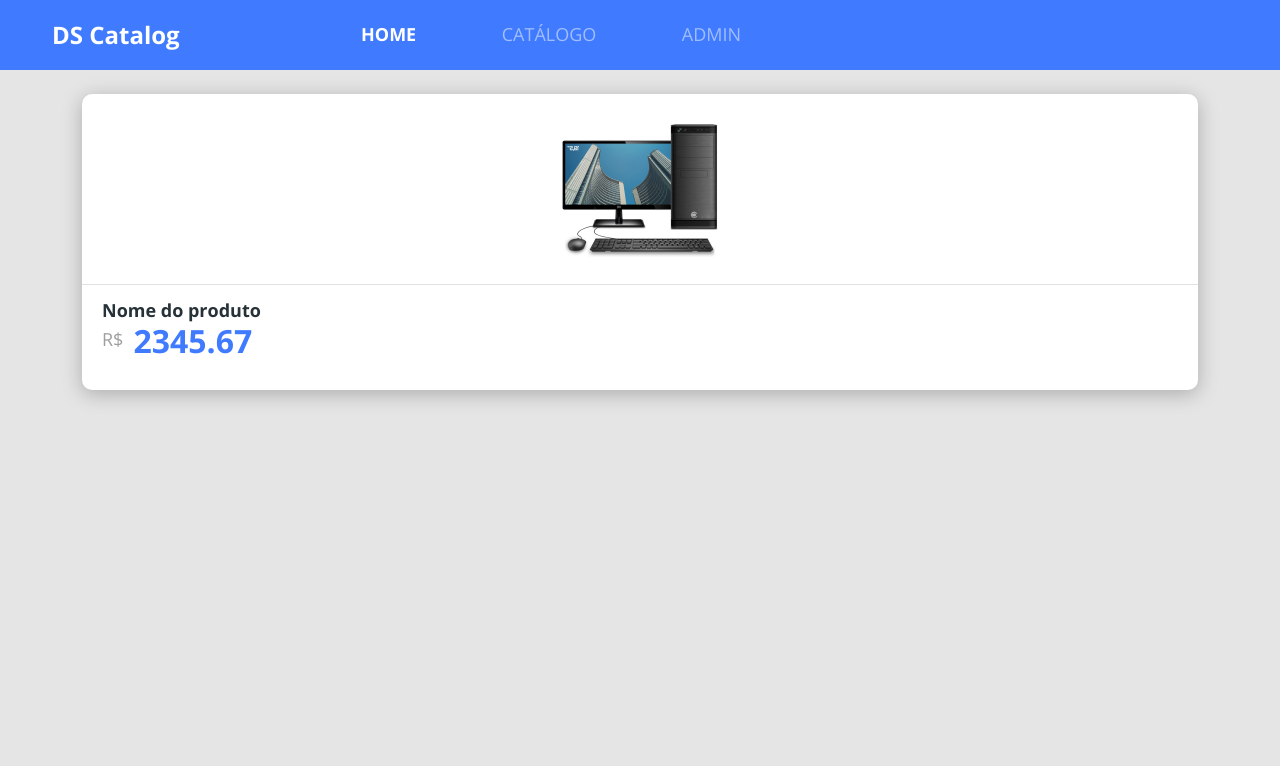
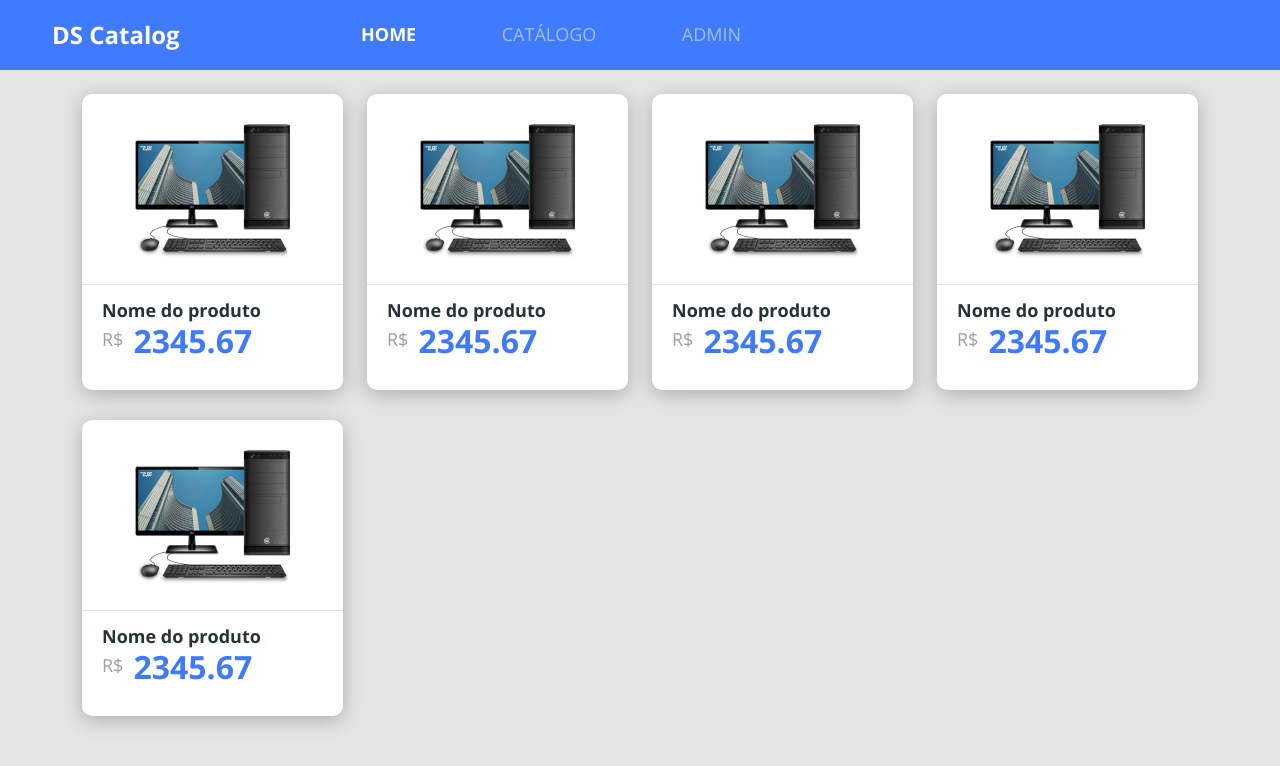
Before and after one commit to MardonioEng/dscatalog-devsuperior, a React (Create React App) app in the folder frontweb/: page / in a window 1280 px wide. Shown: the top 766 px of the page. Built offline with nearby package versions, Linux system fonts and the light colour scheme.

Commit message:
Mostrando cards na tela Catalog com Bootstrap Grid System

```diff
--- a/frontweb/src/pages/Catalog/index.tsx
+++ b/frontweb/src/pages/Catalog/index.tsx
@@ -7,7 +7,23 @@
     <>
       <Navbar />
       <div className="container my-4">
-        <ProductCard />
+        <div className="row">
+          <div className="col-sm-6 col-lg-4 col-xl-3">
+            <ProductCard />
+          </div>
+          <div className="col-sm-6 col-lg-4 col-xl-3">
+            <ProductCard />
+          </div>
+          <div className="col-sm-6 col-lg-4 col-xl-3">
+            <ProductCard />
+          </div>
+          <div className="col-sm-6 col-lg-4 col-xl-3">
+            <ProductCard />
+          </div>
+          <div className="col-sm-6 col-lg-4 col-xl-3">
+            <ProductCard />
+          </div>
+        </div>
       </div>
     </>
   );
```
